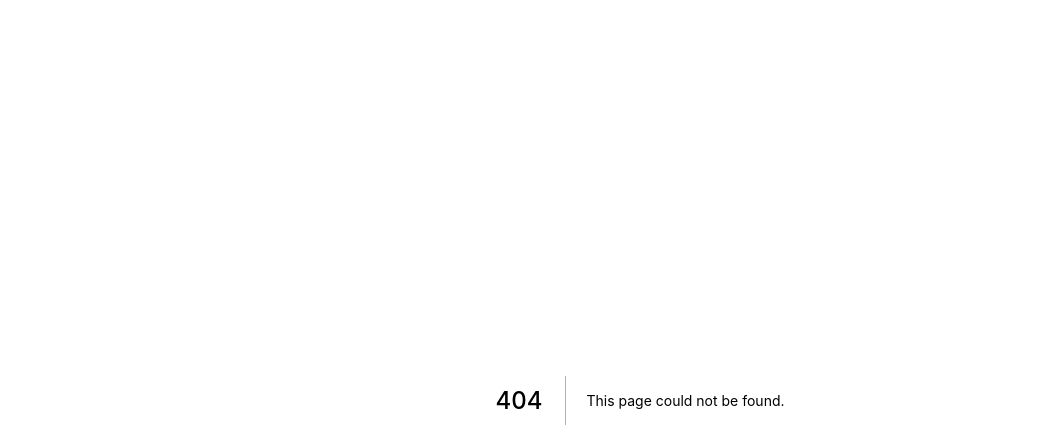
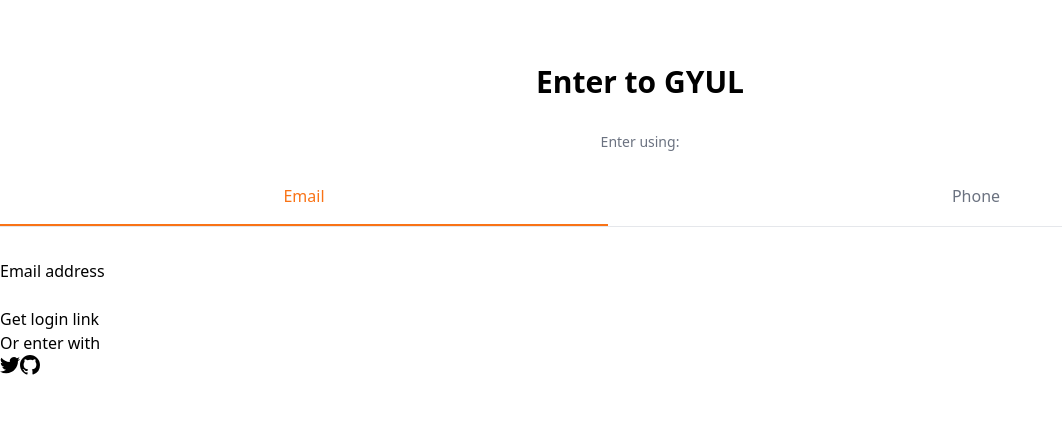
Before and after one commit to wannabeing/gyul-market, a Next.js app: page /enter in a window 1280 px wide. Before the commit this address had no page. Shown: the top 448 px of the page, without its empty margins (0-1062 px from the left). Built offline with nearby package versions, Linux system fonts and the light colour scheme.

Commit message:
Enter 페이지 생성

```diff
--- /dev/null
+++ b/pages/enter.tsx
@@ -0,0 +1,99 @@
+import { useState } from "react";
+
+// className 정리 함수
+function cls(...classnames: string[]) {
+  return classnames.join(" ");
+}
+
+export default function Enter() {
+  const [method, setMethod] = useState<"email" | "phone">("email");
+  const onEmailClick = () => setMethod("email");
+  const onPhoneClick = () => setMethod("phone");
+  return (
+    <div className="mt-16">
+      <h3 className="text-center text-3xl font-bold">Enter to GYUL</h3>
+      <div className="mt-8">
+        <div className="flex flex-col items-center">
+          <h5 className="text-sm font-medium text-gray-500">Enter using:</h5>
+          <div className="my-8 grid w-full grid-cols-2 gap-16 border-b">
+            <button
+              className={cls(
+                "border-b-2 pb-4 font-medium",
+                method === "email"
+                  ? "border-orange-500   text-orange-500"
+                  : "border-transparent text-gray-500"
+              )}
+              onClick={onEmailClick}
+            >
+              Email
+            </button>
+            <button
+              className={cls(
+                "border-b-2 pb-4 font-medium",
+                method === "phone"
+                  ? "border-orange-500   text-orange-500"
+                  : "border-transparent text-gray-500"
+              )}
+              onClick={onPhoneClick}
+            >
+              Phone
+            </button>
+          </div>
+        </div>
+        <form>
+          <label>
+            {method === "email" ? "Email address" : null}
+            {method === "phone" ? "Phone number" : null}
+          </label>
+          <div>
+            {method === "email" ? <input type="email" required /> : null}
+            {method === "phone" ? (
+              <div>
+                <span>+82</span>
+                <input type="number" required />
+              </div>
+            ) : null}
+          </div>
+          <button>
+            {method === "email" ? "Get login link" : null}
+            {method === "phone" ? "Get one-time password" : null}
+          </button>
+        </form>
+        <div>
+          <div>
+            <div />
+            <div>
+              <span>Or enter with</span>
+            </div>
+          </div>
+          <div>
+            <button>
+              <svg
+                className="h-5 w-5"
+                aria-hidden="true"
+                fill="currentColor"
+                viewBox="0 0 20 20"
+              >
+                <path d="M6.29 18.251c7.547 0 11.675-6.253 11.675-11.675 0-.178 0-.355-.012-.53A8.348 8.348 0 0020 3.92a8.19 8.19 0 01-2.357.646 4.118 4.118 0 001.804-2.27 8.224 8.224 0 01-2.605.996 4.107 4.107 0 00-6.993 3.743 11.65 11.65 0 01-8.457-4.287 4.106 4.106 0 001.27 5.477A4.073 4.073 0 01.8 7.713v.052a4.105 4.105 0 003.292 4.022 4.095 4.095 0 01-1.853.07 4.108 4.108 0 003.834 2.85A8.233 8.233 0 010 16.407a11.616 11.616 0 006.29 1.84" />
+              </svg>
+            </button>
+            <button>
+              <svg
+                className="h-5 w-5"
+                aria-hidden="true"
+                fill="currentColor"
+                viewBox="0 0 20 20"
+              >
+                <path
+                  fillRule="evenodd"
+                  d="M10 0C4.477 0 0 4.484 0 10.017c0 4.425 2.865 8.18 6.839 9.504.5.092.682-.217.682-.483 0-.237-.008-.868-.013-1.703-2.782.605-3.369-1.343-3.369-1.343-.454-1.158-1.11-1.466-1.11-1.466-.908-.62.069-.608.069-.608 1.003.07 1.531 1.032 1.531 1.032.892 1.53 2.341 1.088 2.91.832.092-.647.35-1.088.636-1.338-2.22-.253-4.555-1.113-4.555-4.951 0-1.093.39-1.988 1.029-2.688-.103-.253-.446-1.272.098-2.65 0 0 .84-.27 2.75 1.026A9.564 9.564 0 0110 4.844c.85.004 1.705.115 2.504.337 1.909-1.296 2.747-1.027 2.747-1.027.546 1.379.203 2.398.1 2.651.64.7 1.028 1.595 1.028 2.688 0 3.848-2.339 4.695-4.566 4.942.359.31.678.921.678 1.856 0 1.338-.012 2.419-.012 2.747 0 .268.18.58.688.482A10.019 10.019 0 0020 10.017C20 4.484 15.522 0 10 0z"
+                  clipRule="evenodd"
+                />
+              </svg>
+            </button>
+          </div>
+        </div>
+      </div>
+    </div>
+  );
+}
```
